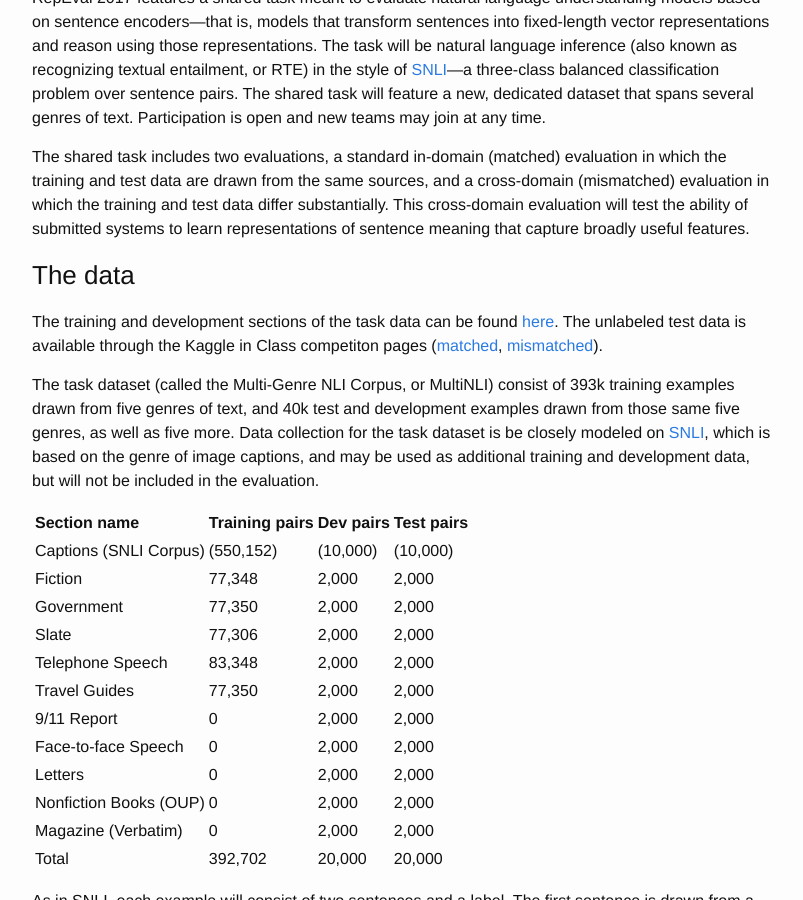
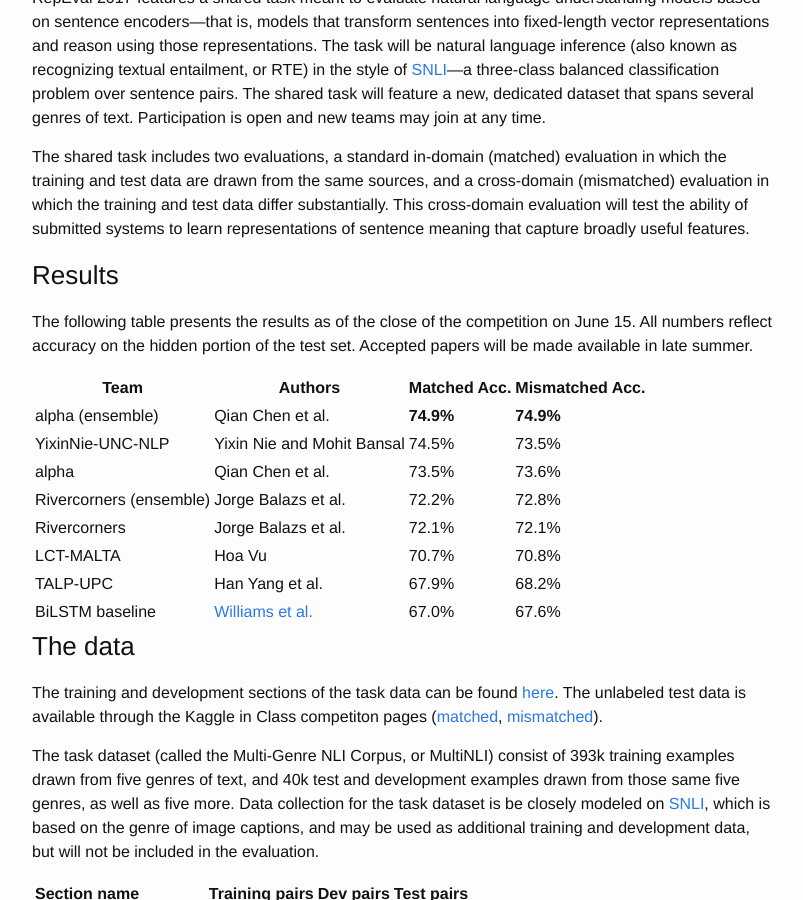
Before and after one commit to RepEval2017/RepEval2017.github.io, a Jekyll site: the page built from shared_task.md, in a window 1280 px wide and 900 px high, scrolled down 295 px. Shown: the whole window, without its empty margins (238-1041 px from the left). Built offline with Jekyll 4.4.1, drawn with Linux system fonts in a browser that asks for light colours.

Commit message:
Leaderboard

```diff
--- a/shared_task.md
+++ b/shared_task.md
@@ -14,6 +14,69 @@ navigation_weight: 3
 <span class="c4"></span>
 
 <span>The shared task includes two evaluations, a standard in-domain (matched) evaluation in which the training and test data are drawn from the same sources, and a cross-domain (mismatched) evaluation in which the training and test data differ substantially. This cross-domain evaluation will test the ability of submitted systems to learn</span> <span class="c4">representations of sentence meaning that capture broadly useful features.</span>
+
+### <span class="c25">Results</span>
+
+<span>The following table presents the results as of the close of the competition on June 15. All numbers reflect accuracy on the hidden portion of the test set. Accepted papers will be made available in late summer.</span>
+
+
+<table>
+  <tr>
+    <th>Team</th>
+    <th>Authors</th>
+    <th>Matched Acc.</th>
+    <th>Mismatched Acc.</th>
+  </tr>
+  <tr>
+    <td>alpha (ensemble)</td>
+    <td>Qian Chen et al.</td>
+    <td><strong>74.9%</strong></td>
+    <td><strong>74.9%</strong></td>
+  </tr>
+  <tr>
+    <td>YixinNie-UNC-NLP</td>
+    <td>Yixin Nie and Mohit Bansal</td>
+    <td>74.5%</td>
+    <td>73.5%</td>
+  </tr>
+  <tr>
+    <td>alpha</td>
+    <td>Qian Chen et al.</td>
+    <td>73.5%</td>
+    <td>73.6%</td>
+  </tr>
+  <tr>
+    <td>Rivercorners (ensemble)</td>
+    <td>Jorge Balazs et al.</td>
+    <td>72.2%</td>
+    <td>72.8%</td>
+  </tr>
+  <tr>
+    <td>Rivercorners</td>
+    <td>Jorge Balazs et al.</td>
+    <td>72.1%</td>
+    <td>72.1%</td>
+  </tr>
+  <tr>
+    <td>LCT-MALTA</td>
+    <td>Hoa Vu</td>
+    <td>70.7%</td>
+    <td>70.8%</td>
+  </tr>
+  <tr>
+    <td>TALP-UPC</td>
+    <td>Han Yang et al.</td>
+    <td>67.9%</td>
+    <td>68.2%</td>
+  </tr>
+  <tr>
+    <td>BiLSTM baseline</td>
+    <td><a href="https://www.nyu.edu/projects/bowman/multinli/paper.pdf">Williams et al.</a></td>
+    <td>67.0%</td>
+    <td>67.6%</td>
+  </tr>
+</table>
+
 
 ### <span class="c25">The data</span>
 
```
